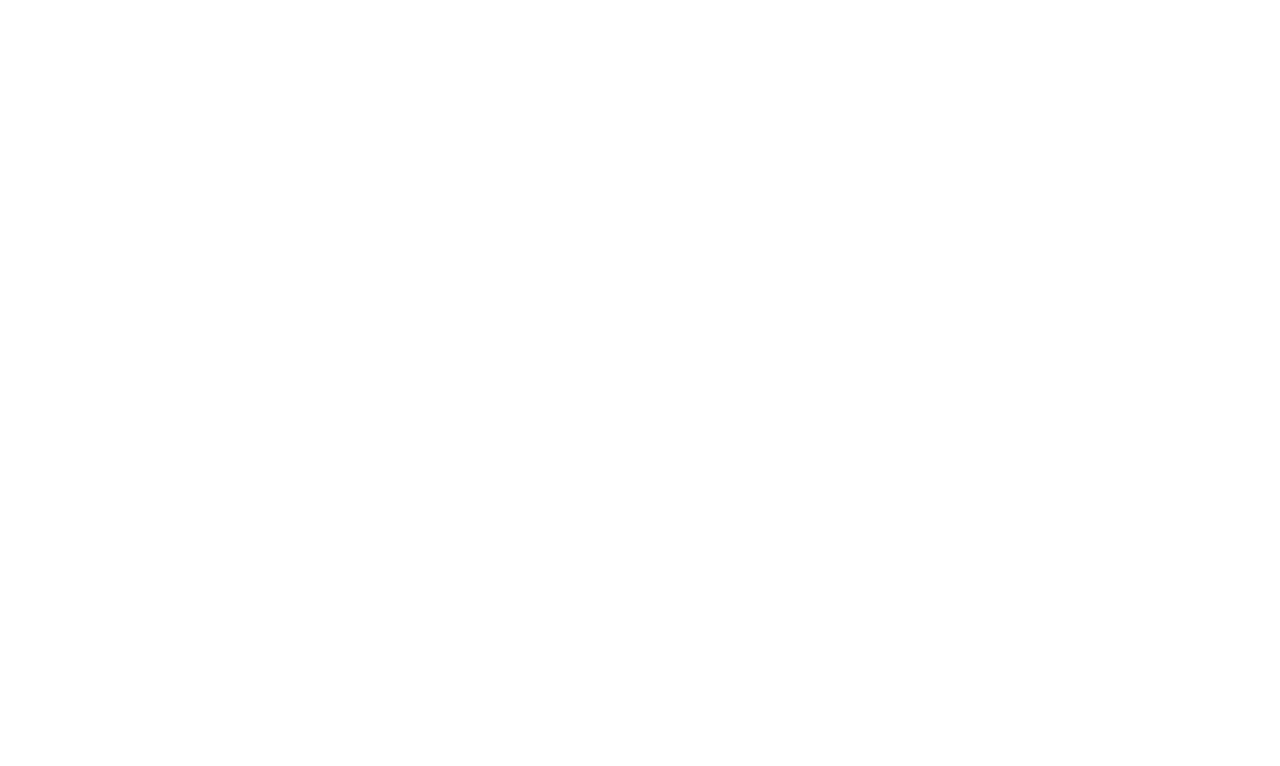
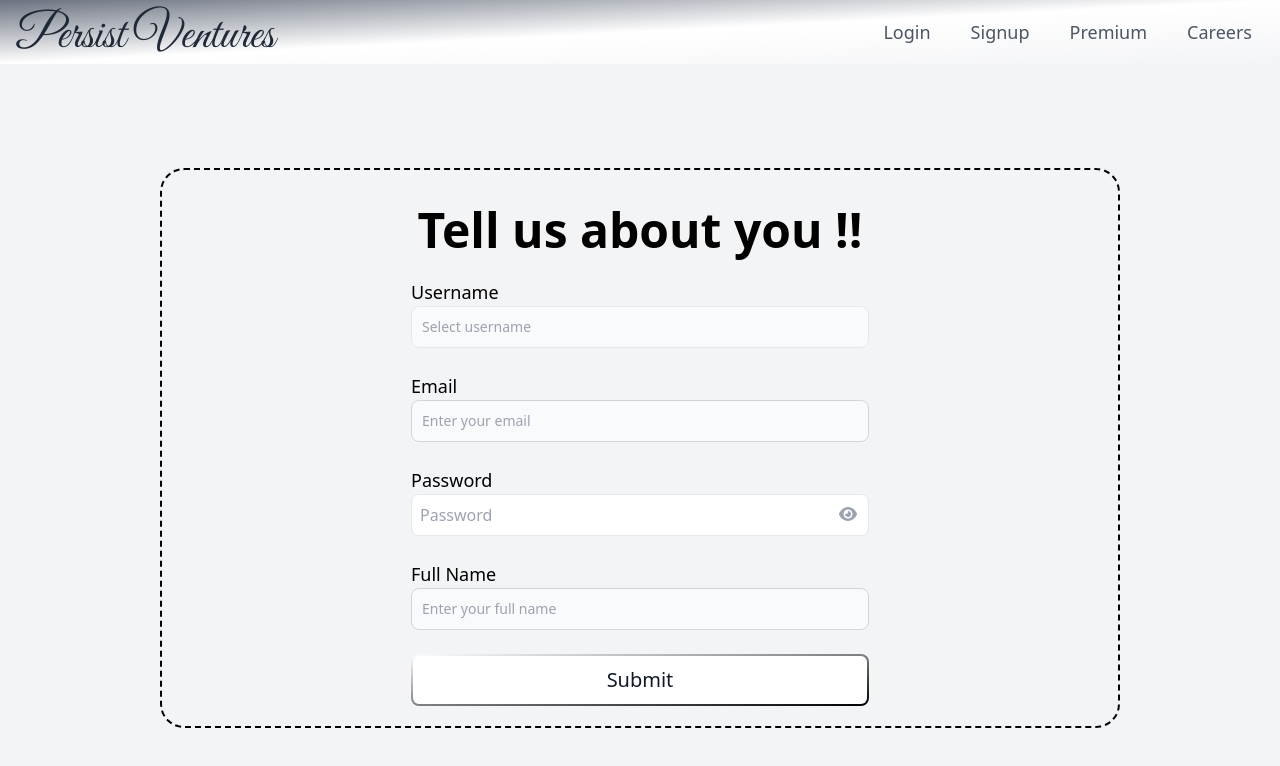
Before and after one commit to Kamran-007-lab/Persist-Venture-GIF, a React (Vite) app in the folder frontend/: page /CreateProfile in a window 1280 px wide. Before the commit this address had no page. Shown: the top 766 px of the page. Built offline with nearby package versions, Linux system fonts and the light colour scheme; a web font is replaced by a local one.

Commit message:
Created Sign up Page

```diff
--- a/frontend/src/App.jsx
+++ b/frontend/src/App.jsx
@@ -2,6 +2,7 @@
 import { BrowserRouter as Router, Route, Routes } from "react-router-dom";
 import Landing from "./pages/Landing";
 import Login from "./pages/Login";
+import CreateProfile from "./pages/CreateProfile";
 // import Navbar from "./components/Navbar";
 // import Carousel from "./components/Carousel";
 
@@ -16,6 +17,7 @@
         <Routes>
           <Route exact path="/" element={<Landing/>} />
           <Route exact path="/Login" element={<Login/>} />
+          <Route exact path="/CreateProfile" element={<CreateProfile/>} />
         </Routes>
       </Router>
     </>
--- /dev/null
+++ b/frontend/src/pages/CreateProfile.jsx
@@ -0,0 +1,148 @@
+import React, { useState } from "react";
+import Navbar from "../components/Navbar";
+import { FontAwesomeIcon } from "@fortawesome/react-fontawesome";
+import { faEye, faEyeSlash } from "@fortawesome/free-solid-svg-icons";
+import { useNavigate } from "react-router-dom";
+
+const CreateProfile = () => {
+  let navigate=useNavigate()
+  const [passwordVisible, setPasswordVisible] = useState(false);
+
+  const togglePasswordVisibility = () => {
+    setPasswordVisible(!passwordVisible);
+  };
+
+  const handleSubmit = async (e) => {
+    e.preventDefault();
+
+    // Create FormData object using the form data after the form has been submitted
+    const form = document.getElementById("form");
+    const data = new FormData(form);
+    const response = await fetch("http://localhost:8000/api/v1/users/register", {
+      method: "POST",
+      // headers: {
+      //   "Content-Type": "multipart/form-data",
+      // },
+      body: data,
+      credentials: 'include',
+    });
+
+    const json = await response.json();
+    if (json.success) {
+      //Redirect to My Profile page
+
+      navigate("/Login");
+    } else {
+      errormessage(json.error);
+      // console.log(json.error);
+    }
+  };
+
+
+  return (
+    <>
+      <Navbar />
+      <div className="bg-gray-100 min-h-screen flex items-center justify-center">
+        <div className="p-5  mb-8 border-dashed border-2 border-black rounded-3xl flex justify-center items-center h-5/6 w-9/12">
+          <form
+            id="form"
+            encType="multipart/form-data"
+            onSubmit={handleSubmit}
+            className="w-3/6 flex flex-col  "
+          >
+            <div className="text-5xl font-semibold tex justify-center items-center align-middle mt-4 mb-6 mx-auto  text-black font-fornavbar">
+              Tell us about you !!
+            </div>
+
+            <div className="mb-6 ">
+              <label
+                htmlFor="username"
+                className="mb-2 text-lg font-medium text-black dark:text-black"
+              >
+                Username
+              </label>
+              <input
+                className="bg-gray-50  text-gray-900 text-sm rounded-lg w-full p-2.5 border focus:ring-red-500 focus:border-red-500"
+                type="username"
+                id="username"
+                name="username"
+                placeholder="Select username"
+                required
+              />
+            </div>
+
+            <div className="mb-6 w-full mr-2">
+              <label
+                htmlFor="email"
+                className="mb-2 text-lg font-medium text-black dark:text-black"
+              >
+                Email
+              </label>
+              <input
+                type="email"
+                id="email"
+                name="email"
+                className="bg-gray-50 border border-gray-300 text-gray-900 text-sm rounded-lg focus:ring-blue-500 focus:border-blue-500 w-full p-2.5 dark:bg-gray-700 dark:border-gray-600 dark:placeholder-gray-400 dark:text-black dark:focus:ring-blue-500 dark:focus:border-blue-500"
+                placeholder="Enter your email"
+                required
+              />
+            </div>
+            <div className="relative">
+              <label
+                htmlFor="password"
+                className="mb-2 text-lg font-medium text-black"
+              >
+                Password
+              </label>
+              <div className="relative">
+                <input
+                  className="p-2 rounded-lg border w-full focus:ring-red-400 focus:border-red-400"
+                  type={passwordVisible ? "text" : "password"}
+                  id="password"
+                  name="password"
+                  placeholder="Password"
+                  required
+                />
+                <FontAwesomeIcon
+                  icon={passwordVisible ? faEyeSlash : faEye}
+                  className="absolute top-3 right-3 text-gray-400 cursor-pointer"
+                  onClick={togglePasswordVisibility}
+                />
+              </div>
+            </div>
+            <br />
+
+            <div className="flex flex- mx-auto w-full">
+              <div className="mb-6 w-full">
+                <label
+                  htmlFor="fullname"
+                  className="mb-2 text-lg font-medium text-black dark:text-black"
+                >
+                  Full Name
+                </label>
+                <input
+                  type="fullname"
+                  id="fullname"
+                  name="fullname"
+                  className="bg-gray-50 border border-gray-300 text-gray-900 text-sm rounded-lg focus:ring-blue-500 focus:border-blue-500 w-full p-2.5 dark:bg-gray-700 dark:border-gray-600 dark:placeholder-gray-400 dark:text-black dark:focus:ring-blue-500 dark:focus:border-blue-500"
+                  placeholder="Enter your full name"
+                  required
+                />
+              </div>
+            </div>
+
+
+            <button className="relative inline-flex items-center justify-center p-0.5 overflow-hidden text-sm font-medium text-gray-900 rounded-lg group bg-gradient-to-br from-white to-black group-hover:from-white group-hover:to-black hover:text-black dark:text-black focus:ring-4 focus:outline-none focus:ring-emerald-300 dark:focus:ring-green-800">
+              <span className="relative w-full px-5 py-2.5 transition-all ease-in duration-75 bg-white  dark:bg-gray-900 rounded-md group-hover:bg-opacity-0 text-xl">
+                Submit
+              </span>
+            </button>
+          </form>
+        </div>
+      </div>
+      {/* <Footer /> */}
+    </>
+  );
+};
+
+export default CreateProfile;
```
